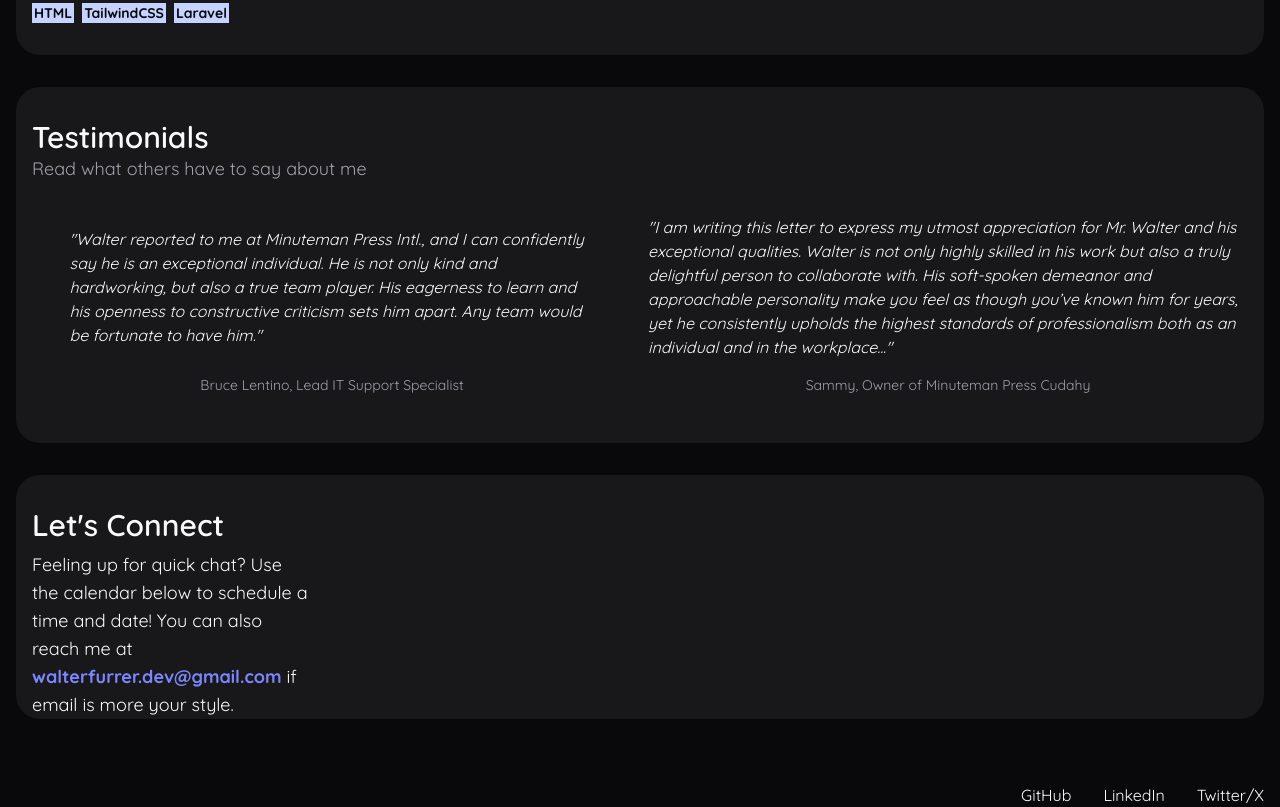
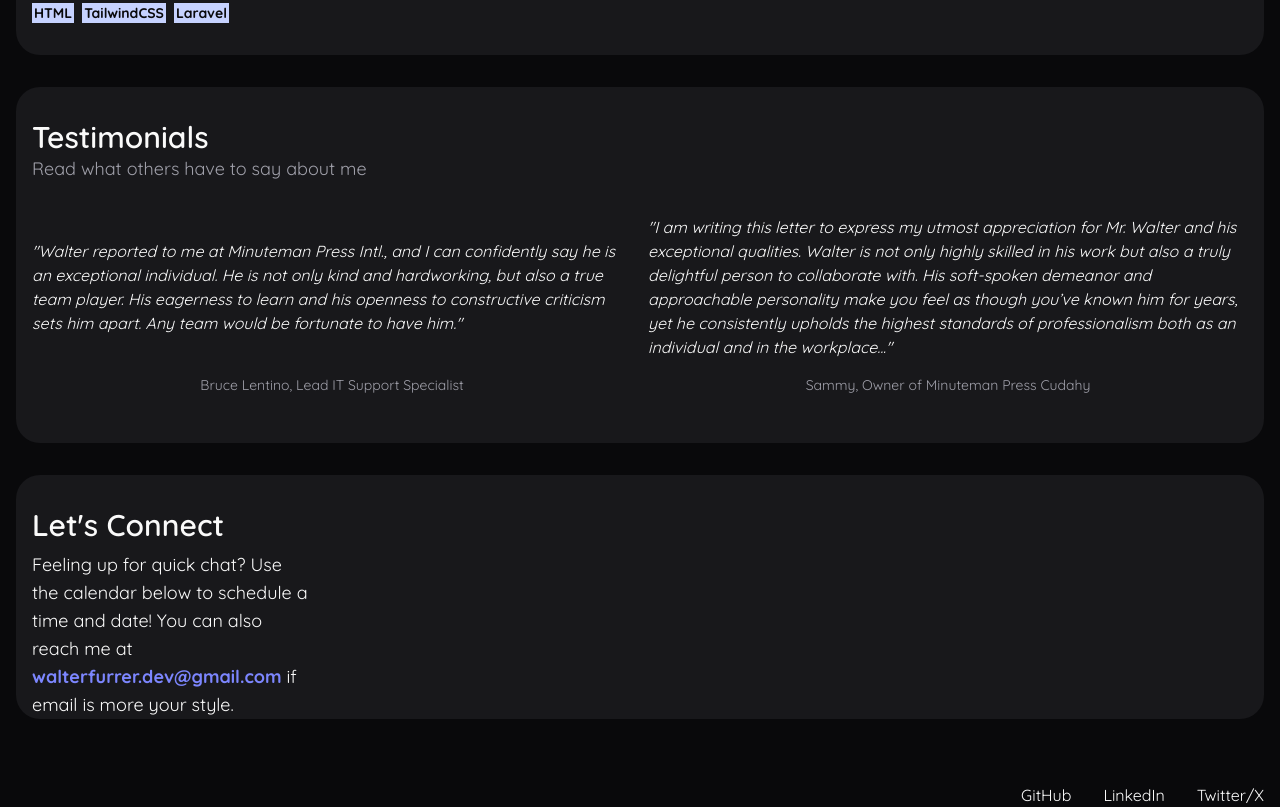
Before and after one commit to walterfurrer/portfolio, a website built with Vite: page index.html in a window 1280 px wide. Shown: the part 2111-2918 px from the top of the page. Built offline with nearby package versions, Linux system fonts and the light colour scheme; a script that the page names is missing.

Commit message:
Fix testimonial layout and spacing in large viewports

```diff
--- a/index.html
+++ b/index.html
@@ -131,8 +131,8 @@
                         <h2 class="text-3xl font-semibold">Testimonials</h2>
                         <p class="text-secondary-foreground text-balance text-lg">Read what others have to say about me</p>
                     </div>
-                    <div class="flex flex-col gap-4 lg:justify-items-between lg:grid lg:grid-cols-2">
-                        <div class="flex flex-col gap-y-4 border-b border-zinc-700 md:max-w-7/8 md:mx-auto  lg:border-none">
+                    <div class="flex flex-col gap-4 lg:justify-around align-middle lg:grid lg:grid-cols-2">
+                        <div class="flex flex-col gap-y-4 border-b border-zinc-700 md:max-w-7/8 md:mx-auto lg:max-w-full lg:border-none">
                             <p class="italic flex flex-grow place-items-center-safe">
                                 "Walter reported to me at Minuteman Press Intl., and I can confidently say he is an exceptional individual. He is not only kind and hardworking, but also a true team player. His eagerness to learn and his openness to constructive criticism sets him apart. Any team would be fortunate to have him."
                             </p>
```
